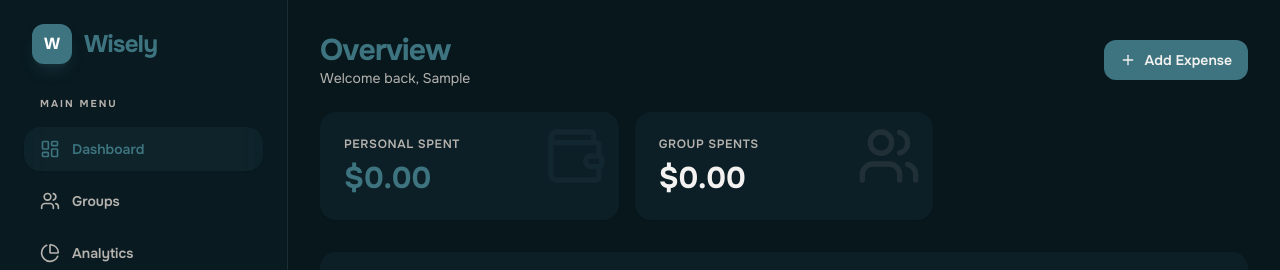
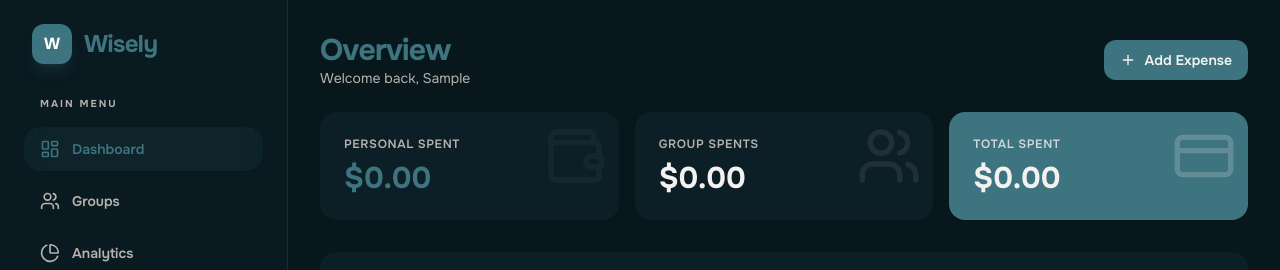
Before and after one commit to PranavGhosh19/Wisely, a Next.js app: page /dashboard in a window 1280 px wide. Shown: the top 270 px of the page. Built offline with nearby package versions, Linux system fonts and the light colour scheme; no server answers; the database is empty; sample sign-in values are in the browser's storage.

Commit message:
add another card, Total Spents, Personal + Group (_for element div_)

```diff
--- a/src/app/dashboard/page.tsx
+++ b/src/app/dashboard/page.tsx
@@ -8,7 +8,7 @@ import { useStore } from "@/lib/store";
 import { Navbar } from "@/components/layout/Navbar";
 import { Card, CardContent, CardHeader, CardTitle } from "@/components/ui/card";
 import { Button } from "@/components/ui/button";
-import { Plus, Wallet, AlertCircle, Users } from "lucide-react";
+import { Plus, Wallet, AlertCircle, Users, CreditCard } from "lucide-react";
 import { format } from "date-fns";
 import { useCollection, useMemoFirebase, useFirestore } from "@/firebase";
 import { collection, query, orderBy, where, collectionGroup } from "firebase/firestore";
@@ -70,6 +70,8 @@ export default function Dashboard() {
     return acc + userShare;
   }, 0);
 
+  const totalOverallSpent = totalPersonalSpent + totalUserGroupShare;
+
   return (
     <div className="flex min-h-screen flex-col md:flex-row bg-background">
       <Navbar />
@@ -113,6 +115,18 @@ export default function Dashboard() {
             </CardHeader>
             <CardContent>
               <div className="text-3xl font-bold text-foreground">${totalUserGroupShare.toFixed(2)}</div>
+            </CardContent>
+          </Card>
+
+          <Card className="border-none shadow-sm bg-primary text-primary-foreground overflow-hidden relative rounded-2xl">
+            <div className="absolute top-0 right-0 p-3 opacity-20">
+              <CreditCard className="h-16 w-16" />
+            </div>
+            <CardHeader className="pb-2">
+              <CardTitle className="text-xs font-semibold uppercase tracking-wider opacity-80">Total Spent</CardTitle>
+            </CardHeader>
+            <CardContent>
+              <div className="text-3xl font-bold">${totalOverallSpent.toFixed(2)}</div>
             </CardContent>
           </Card>
         </div>
```
